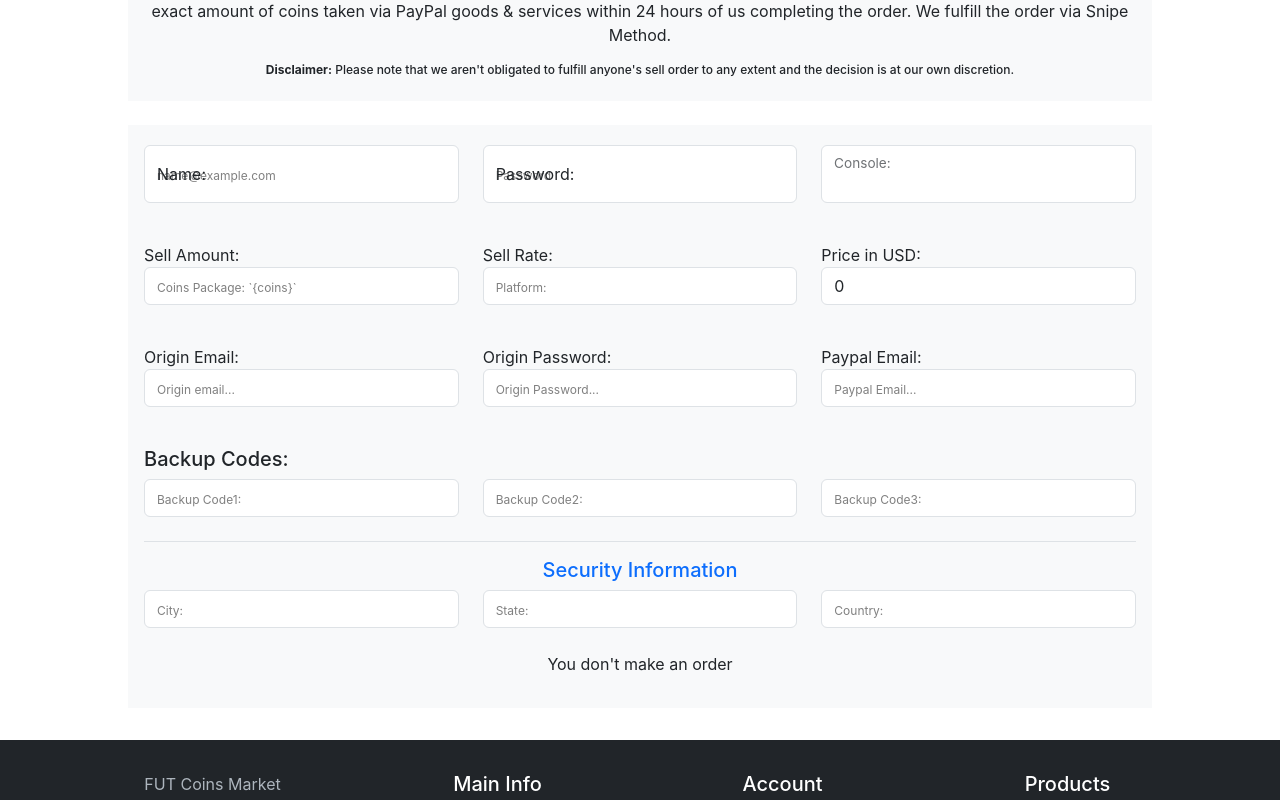
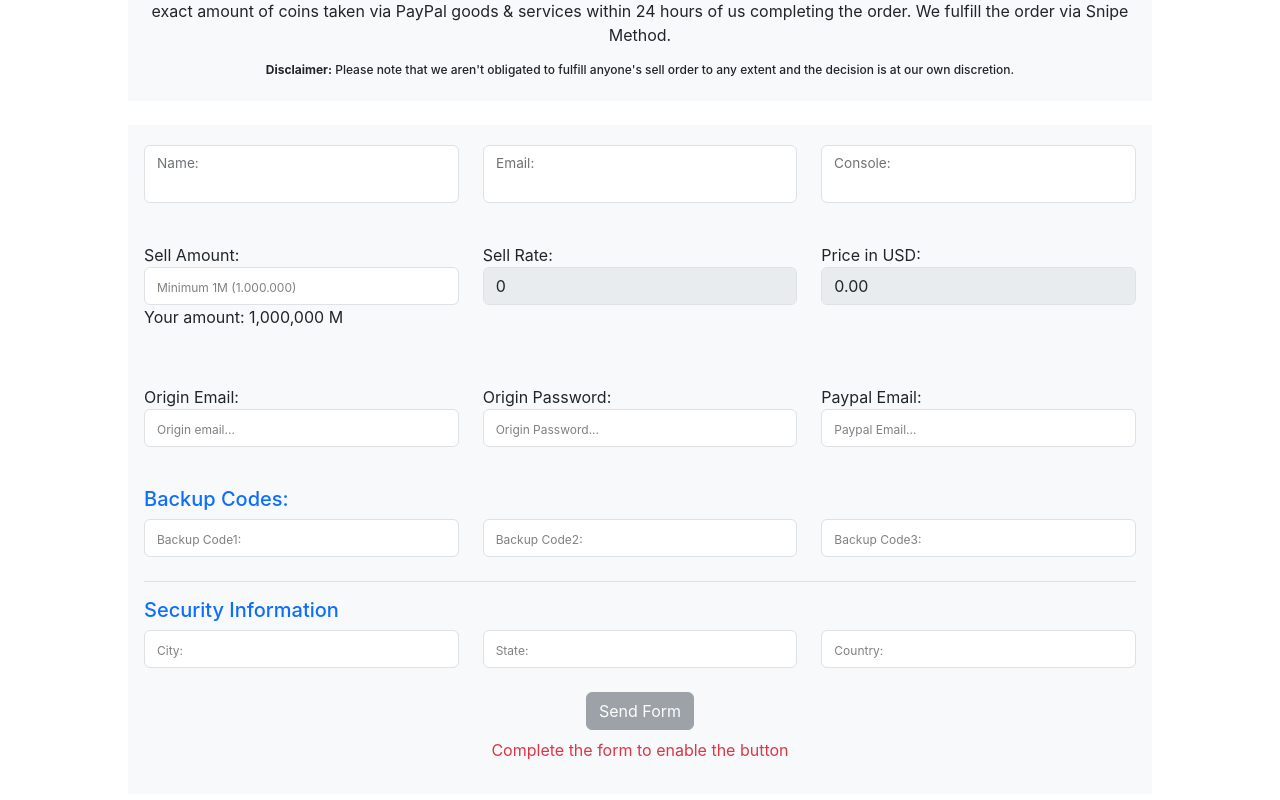
Before and after one commit to lisandroman/fcm, a React (Create React App) app: page /sell in a window 1280 px wide. Shown: the part 700-1500 px from the top of the page. Built offline with nearby package versions, Linux system fonts and the light colour scheme.

Commit message:
Sell Form added

```diff
--- a/src/components/pages/Sell/Sell.jsx
+++ b/src/components/pages/Sell/Sell.jsx
@@ -1,33 +1,23 @@
+import { addDoc, collection } from "firebase/firestore";
 import React, { useEffect, useState } from "react";
-import { useDispatch, useSelector } from "react-redux";
+import { useDispatch } from "react-redux";
 import styled from "styled-components";
-import {
-  allData,
-  clearCart,
-  getLatestPrice,
-} from "../../../redux/state/orders";
-import { addDoc, collection } from "firebase/firestore";
+import Swal from "sweetalert2";
 import { db } from "../../../firebase/firebase";
-import Swal from "sweetalert2";
 
 const Sell = () => {
-  const orderAllData = useSelector(allData);
-  const getLatestPriceToForm = useSelector(getLatestPrice);
-  const dispatch = useDispatch();
-
-
   const [name, setName] = useState("");
   const [email, setEmail] = useState("");
   const [platform, setPlatform] = useState("");
 
-  const [sellAmount, setSellAmount] = useState(0);
+  const [sellAmount, setSellAmount] = useState(1000000);
   const [sellRate, setSellRate] = useState(0);
-  const [paypalEmail, setPaypalEmail] = useState("");
+  const [price, setPrice] = useState(0);
 
 
   const [originEmail, setOriginEmail] = useState("");
-  const [passEmail, setPassEmail] = useState("");
-  const [price, setPrice] = useState(0);
+  const [originPass, setOriginPass] = useState("");
+  const [paypalEmail, setPaypalEmail] = useState("");
 
   const [backupCode1, setBackupCode1] = useState("");
   const [backupCode2, setBackupCode2] = useState("");
@@ -37,58 +27,58 @@ const Sell = () => {
   const [state, setState] = useState("");
   const [country, setCountry] = useState("");
 
-  // Set Coins
-  const listTotalCoins = orderAllData.map((item) => item.coins);
-  const getTotalCoins = listTotalCoins.reduce((a, b) => {
-    return a + b;
-  }, 0);
-  // Set Platform
-  const listFinalPlatform = orderAllData.map((item) => item.platform);
-  const getFinalPlatform = listFinalPlatform[0];
+  let rate1 = 4.67;
+  let rate2 = 4;
+
+  const calculateRate = (e) => {
+    setSellAmount(e)
+    return e < 5000000
+      ? setSellRate(rate2)
+      : setSellRate(rate1)
+  }
 
   useEffect(() => {
-    setSellAmount(getTotalCoins * 1000);
-    setPlatform(getFinalPlatform);
-    setPrice(getLatestPriceToForm);
-  }, [getTotalCoins, getFinalPlatform, getLatestPriceToForm]);
+    setPrice(((sellAmount * sellRate) / 100000).toFixed(2));
+    setSellAmount(sellAmount * 1)
+  }, [sellRate, sellAmount]);
 
+  let amountFormated = sellAmount.toLocaleString().concat(' M');
 
-  // const addData = async function (e) {
-  //   e.preventDefault();
-  //   try {
-  //     const docRef = await addDoc(collection(db, "orders"), {
-  //       name: name,
-  //       email: email,
-  //       platform: platform,
+  const addData = async function (e) {
+    e.preventDefault();
+    try {
+      const docRef = await addDoc(collection(db, "sellers"), {
+        name: name,
+        email: email,
+        platform: platform,
 
-  //       sellAmount: sellAmount,
-  //       sellRate: sellRate,
-  //       paypaEmail: paypalEmail,
+        sellAmount: sellAmount,
+        sellRate: sellRate,
+        price: price,
 
-  //       originEmail: originEmail,
-  //       passEmail: passEmail,
-  //       price: price,
+        originEmail: originEmail,
+        originPass: originPass,
+        paypaEmail: paypalEmail,
 
-  //       backupCode1: backupCode1,
-  //       backupCode2: backupCode2,
-  //       backupCode3: backupCode3,
+        backupCode1: backupCode1,
+        backupCode2: backupCode2,
+        backupCode3: backupCode3,
 
-  //       city: city,
-  //       state: state,
-  //       country: country,
-  //     });
-  //     console.log("Document written with ID: ", docRef.id);
-  //     Swal.fire({
-  //       icon: "success",
-  //       title: "Form Sended",
-  //       text: `Please save your Order ID: ${docRef.id}`,
-  //       footer: '<a href="/">Go Home</a>',
-  //     });
-  //     dispatch(clearCart());
-  //   } catch (e) {
-  //     console.error("Error adding document: ", e);
-  //   }
-  // };
+        city: city,
+        state: state,
+        country: country,
+      });
+      console.log("Document written with ID: ", docRef.id);
+      Swal.fire({
+        icon: "success",
+        title: "Form Sended",
+        text: `We'll be in touch`,
+        footer: '<a href="/">Go Home</a>',
+      });
+    } catch (e) {
+      console.error("Error adding document: ", e);
+    }
+  };
 
   return (
     <>
@@ -137,8 +127,7 @@ const Sell = () => {
                   type="text"
                   className="form-control"
                   id="floatingInput"
-                  placeholder="name@example.com"
-                  // onChange={(e) => setOriginEmail(e.target.value)}
+                  onChange={(e) => setName(e.target.value)}
                 />
                 <label htmlFor="floatingInput">Name:</label>
               </div>
@@ -146,23 +135,21 @@ const Sell = () => {
             <div className="col">
               <div className="form-floating">
                 <input
-                  type="password"
+                  type="email"
                   className="form-control"
-                  id="floatingPassword"
-                  placeholder="Password"
-                  // onChange={(e) => setPassEmail(e.target.value)}
+                  id="floatingEmail"
+                  onChange={(e) => setEmail(e.target.value)}
                 />
-                <label htmlFor="floatingPassword">Password:</label>
+                <label htmlFor="floatingPassword">Email:</label>
               </div>
             </div>
             <div className="col">
               <div className="form-floating">
                 <input
-                  type="password"
+                  type="text"
                   className="form-control"
                   id="floatingPassword"
-                  // placeholder="Origin Password"
-                  // onChange={(e) => setPassEmail(e.target.value)}
+                  onChange={(e) => setPlatform(e.target.value)}
                 />
                 <label htmlFor="floatingPassword">Console:</label>
               </div>
@@ -176,11 +163,16 @@ const Sell = () => {
                 <label htmlFor="floatingCoins">Sell Amount:</label>
                 <input
                   type="number"
-                  id="floatingCoins"
+                  id="floatingAmount"
                   className="form-control"
-                  placeholder="Coins Package: `{coins}`"
-                  // value={coins}
+                  step="100000"
+                  placeholder="Minimum 1M (1.000.000)"
+                  onChange={(e) => calculateRate(e.target.value)}
                 />
+                {sellAmount < 1000000 && (
+                  <p className="text-danger">Minimum 1M (1.000.000)</p>
+                )}
+                <p>Your amount: {amountFormated}</p>
               </div>
             </div>
             <div className="col-md">
@@ -188,10 +180,11 @@ const Sell = () => {
                 <label htmlFor="floatingPlatform">Sell Rate:</label>
                 <input
                   type="text"
-                  id="floatingPlatform"
+                  id="floatingRate"
                   className="form-control"
                   placeholder="Platform:"
-                  value={platform}
+                  value={sellRate}
+                  disabled
                 />
               </div>
             </div>
@@ -204,6 +197,8 @@ const Sell = () => {
                   className="form-control"
                   placeholder="Price:"
                   value={price}
+                  disabled
+                  onChange={(e) => setPrice(e.target.value)}
                 />
               </div>
             </div>
@@ -216,10 +211,10 @@ const Sell = () => {
                 <label htmlFor="floatingCoins">Origin Email:</label>
                 <input
                   type="email"
-                  id="floatingCoins"
+                  id="floatingOemail"
                   className="form-control"
                   placeholder="Origin email..."
-                  // value={coins}
+                  onChange={(e) => setOriginEmail(e.target.value)}
                 />
               </div>
             </div>
@@ -228,10 +223,10 @@ const Sell = () => {
                 <label htmlFor="floatingPlatform">Origin Password:</label>
                 <input
                   type="text"
-                  id="floatingPlatform"
+                  id="floatingOpass"
                   className="form-control"
                   placeholder="Origin Password..."
-                  value={platform}
+                  onChange={(e) => setOriginPass(e.target.value)}
                 />
               </div>
             </div>
@@ -240,16 +235,17 @@ const Sell = () => {
                 <label htmlFor="floatingPrice">Paypal Email:</label>
                 <input
                   type="email"
-                  id="floatingPrice"
+                  id="floatingPaypal"
                   className="form-control"
                   placeholder="Paypal Email..."
+                  onChange={(e) => setPaypalEmail(e.target.value)}
                 />
               </div>
             </div>
           </div>
 
           {/* ---------- Backup Codes ---------- */}
-          <h5 className="text-start">Backup Codes:</h5>
+          <h5 className="text-start text-primary">Backup Codes:</h5>
           <div className="row mb-3">
             <div className="col-sm">
               <div className="form-outline mb-2">
@@ -258,7 +254,7 @@ const Sell = () => {
                   id="form3Example1"
                   className="form-control"
                   placeholder="Backup Code1:"
-                  // onChange={(e) => setBackupCode1(e.target.value)}
+                  onChange={(e) => setBackupCode1(e.target.value)}
                 />
               </div>
             </div>
@@ -269,7 +265,7 @@ const Sell = () => {
                   id="form3Example2"
                   className="form-control"
                   placeholder="Backup Code2:"
-                  // onChange={(e) => setBackupCode2(e.target.value)}
+                  onChange={(e) => setBackupCode2(e.target.value)}
                 />
               </div>
             </div>
@@ -280,7 +276,7 @@ const Sell = () => {
                   id="form3Example3"
                   className="form-control"
                   placeholder="Backup Code3:"
-                  // onChange={(e) => setBackupCode2(e.target.value)}
+                  onChange={(e) => setBackupCode3(e.target.value)}
                 />
               </div>
             </div>
@@ -288,7 +284,7 @@ const Sell = () => {
 
           {/* ------ Security Information -------- */}
 
-          <div className="border-top pt-3 mb-3">
+          <div className="border-top pt-3 mb-3 text-start">
             <h5 className="text-primary">Security Information</h5>
             <div className="row">
               <div className="col-md">
@@ -298,7 +294,7 @@ const Sell = () => {
                     id="form3Example4"
                     className="form-control"
                     placeholder="City:"
-                    // onChange={(e) => setCity(e.target.value)}
+                    onChange={(e) => setCity(e.target.value)}
                   />
                 </div>
               </div>
@@ -309,7 +305,7 @@ const Sell = () => {
                     id="form3Example5"
                     className="form-control"
                     placeholder="State:"
-                    // onChange={(e) => setState(e.target.value)}
+                    onChange={(e) => setState(e.target.value)}
                   />
                 </div>
               </div>
@@ -320,26 +316,34 @@ const Sell = () => {
                     id="form3Example6"
                     className="form-control"
                     placeholder="Country:"
-                    // onChange={(e) => setCountry(e.target.value)}
+                    onChange={(e) => setCountry(e.target.value)}
                   />
                 </div>
               </div>
             </div>
           </div>
-          {sellAmount === 0 ? (
-            <p>You don't make an order</p>
-          ) : !originEmail ||
-            !passEmail ||
+          {sellAmount < 1000000 ? (
+            <p>Minimum Amount must be 1 Million (1.000.000) coins</p>
+          ) :
+            !name ||
+            !email ||
+            !platform ||
+            !sellAmount ||
+            !sellRate ||
+            !price ||
+            !originEmail ||
+            !originPass ||
+            !paypalEmail ||
             !backupCode1 ||
             !backupCode2 ||
-            !email ||
+            !backupCode3 ||
             !city ||
             !state ||
             !country ? (
             [
               <button
                 className="btn btn-secondary disabled mb-2"
-                // onClick={(e) => addData()}
+                onClick={(e) => addData()}
               >
                 Send Form
               </button>,
@@ -348,7 +352,7 @@ const Sell = () => {
               </p>,
             ]
           ) : (
-            <button className="btn btn-primary mb-4" >
+            <button className="btn btn-primary mb-4" onClick={addData}>
               Send Form
             </button>
           )}
```
